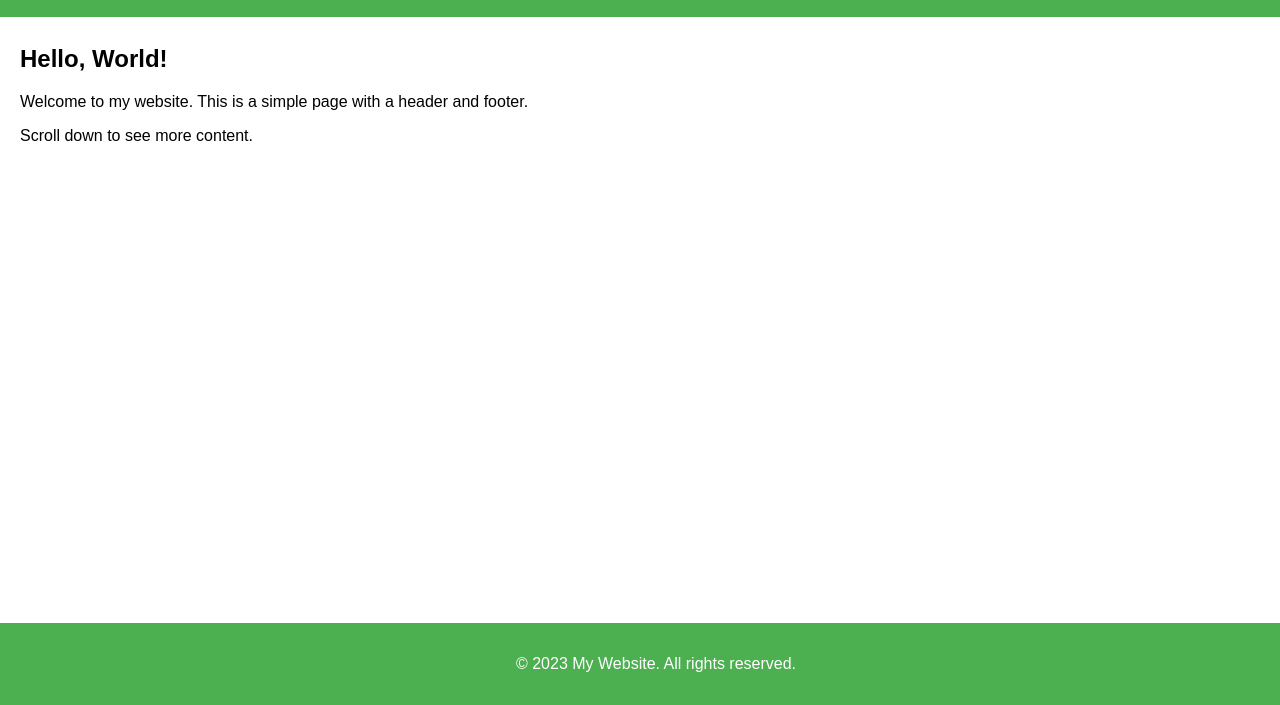
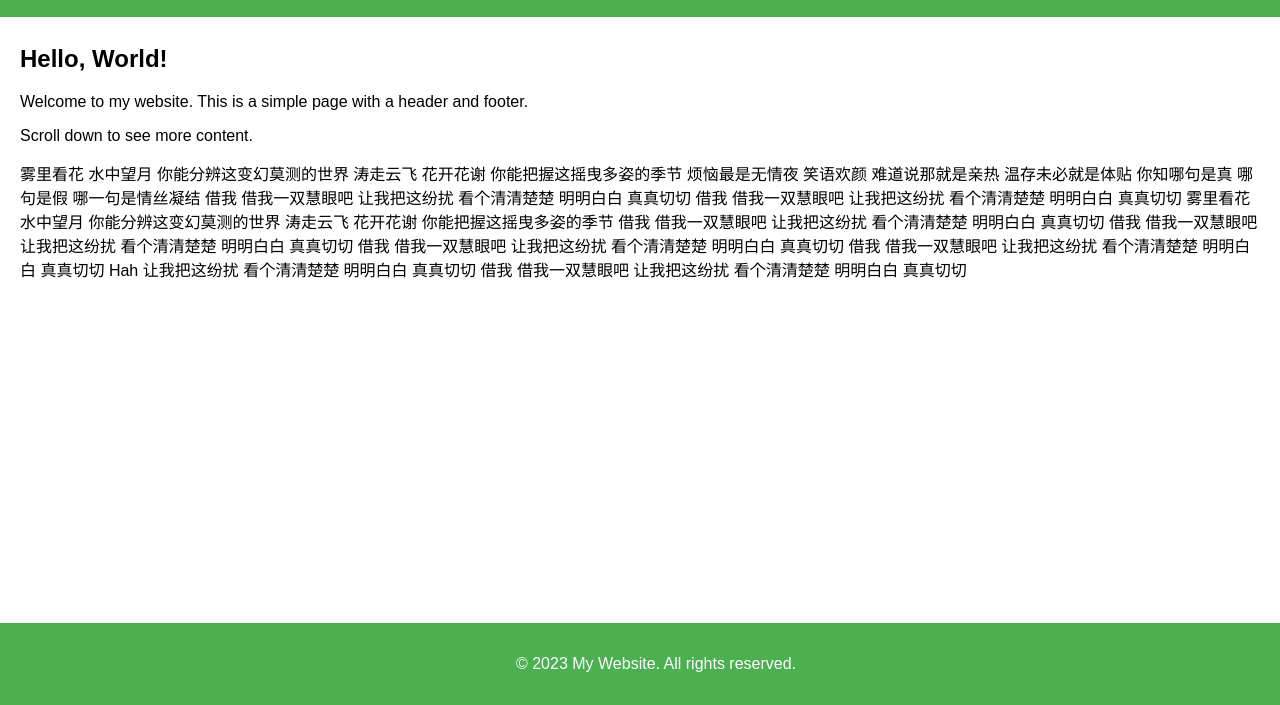
Before and after one commit to wusheng3/freetepad, a plain HTML site: page index.html in a window 1280 px wide. Shown: the part 95-800 px from the top of the page. Drawn offline with Linux system fonts and the light colour scheme.

Commit message:
Update index.html

```diff
--- a/index.html
+++ b/index.html
@@ -49,6 +49,43 @@
     <h2>Hello, World!</h2>
     <p>Welcome to my website. This is a simple page with a header and footer.</p>
     <p>Scroll down to see more content.</p>
+    <p> 雾里看花 水中望月
+你能分辨这变幻莫测的世界
+涛走云飞 花开花谢
+你能把握这摇曳多姿的季节
+烦恼最是无情夜
+笑语欢颜 难道说那就是亲热
+温存未必就是体贴
+你知哪句是真 哪句是假
+哪一句是情丝凝结
+借我 借我一双慧眼吧
+让我把这纷扰
+看个清清楚楚 明明白白 真真切切
+借我 借我一双慧眼吧
+让我把这纷扰
+看个清清楚楚 明明白白 真真切切
+雾里看花 水中望月
+你能分辨这变幻莫测的世界
+涛走云飞 花开花谢
+你能把握这摇曳多姿的季节
+借我 借我一双慧眼吧
+让我把这纷扰
+看个清清楚楚 明明白白 真真切切
+借我 借我一双慧眼吧
+让我把这纷扰
+看个清清楚楚 明明白白 真真切切
+借我 借我一双慧眼吧
+让我把这纷扰
+看个清清楚楚 明明白白 真真切切
+借我 借我一双慧眼吧
+让我把这纷扰
+看个清清楚楚 明明白白 真真切切
+Hah
+让我把这纷扰
+看个清清楚楚 明明白白 真真切切
+借我 借我一双慧眼吧
+让我把这纷扰
+看个清清楚楚 明明白白 真真切切</p>
 </div>
 
 <footer>
```
